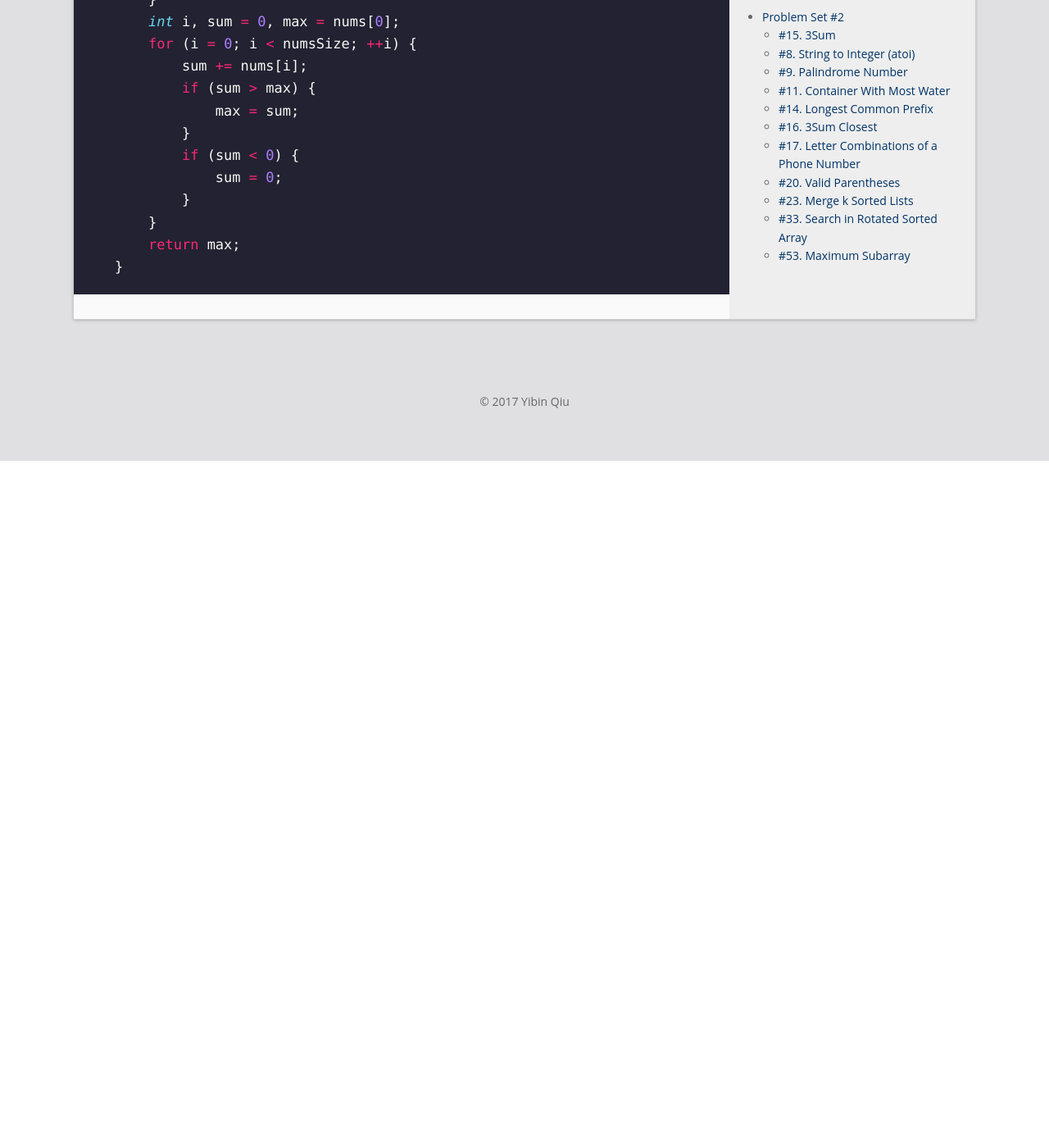
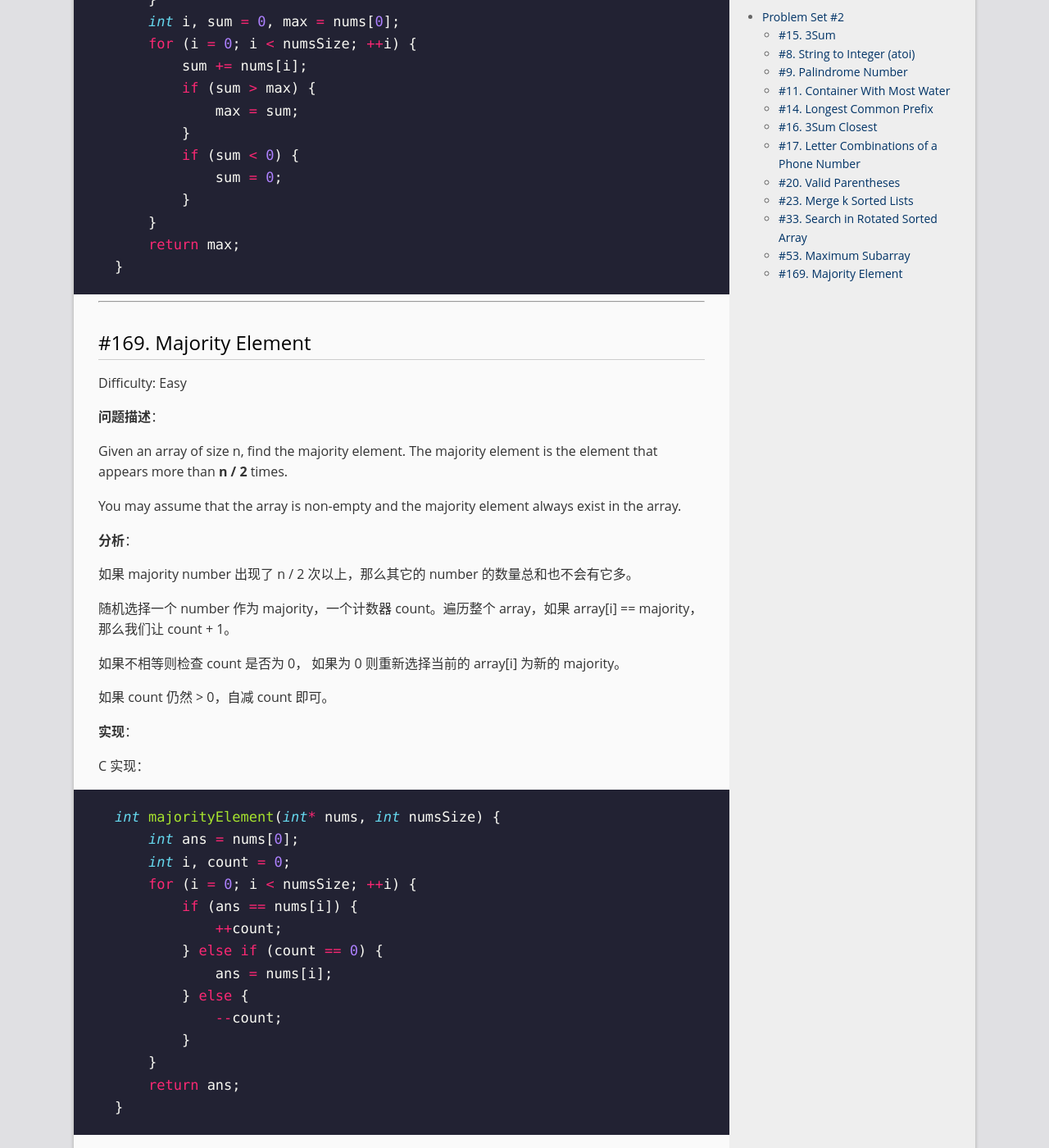
Before and after one commit to qyb225/qyb225.github.io, a Jekyll site: the page built from _posts/2017-09-11-Leetcode-Week2.md, in a window 1280 px wide and 1400 px high, scrolled down 16415 px. Shown: the whole window at 82% size. Built offline with Jekyll 4.4.1, drawn with Linux system fonts in a browser that asks for light colours; nearby versions of some CDN libraries; before the commit the page ends 16977 px from its top, so only the background shows below that; some of the changed text lies outside the part shown.

Commit message:
leetcode-week2: add P169

````diff
--- a/_posts/2017-09-11-Leetcode-Week2.md
+++ b/_posts/2017-09-11-Leetcode-Week2.md
@@ -621,7 +621,7 @@ the contiguous subarray **[4,-1,2,1]** has the largest **sum = 6**.
 
 **分析**：
 
-这道题其实不是个 Easy 的题目。感慨是确实没想到除了 **O(n^2)**，查阅资料后发现，需要使用著名的 **Kadane's Algorithm**。
+这道题其实不是个 Easy 的题目。感慨是确实没想到除了 **O(n^2)** 的算法，查阅资料后发现，需要使用著名的 **Kadane's Algorithm**。
 
 首先，题目需要两个变量记录和，一个叫做 **sum**，更像是一个中间变量，另一个是 **max**，用于记录已知出现的最大的子序列的和。
 
@@ -655,3 +655,46 @@ int maxSubArray(int* nums, int numsSize) {
     return max;
 }
 ```
+
+---
+
+## #169. Majority Element
+
+Difficulty: Easy
+
+**问题描述**：
+
+Given an array of size n, find the majority element. The majority element is the element that appears more than **n / 2** times.
+
+You may assume that the array is non-empty and the majority element always exist in the array.
+
+**分析**：
+
+如果 majority number 出现了 n / 2 次以上，那么其它的 number 的数量总和也不会有它多。
+
+随机选择一个 number 作为 majority，一个计数器 count。遍历整个 array，如果 array[i] == majority，那么我们让 count + 1。
+
+如果不相等则检查 count 是否为 0， 如果为 0 则重新选择当前的 array[i] 为新的 majority。
+
+如果 count 仍然 > 0，自减 count 即可。
+
+**实现**：
+
+C 实现：
+
+```c
+int majorityElement(int* nums, int numsSize) {
+    int ans = nums[0];
+    int i, count = 0;
+    for (i = 0; i < numsSize; ++i) {
+        if (ans == nums[i]) {
+            ++count;
+        } else if (count == 0) {
+            ans = nums[i];
+        } else {
+            --count;
+        }
+    }
+    return ans;
+}
+```
````
